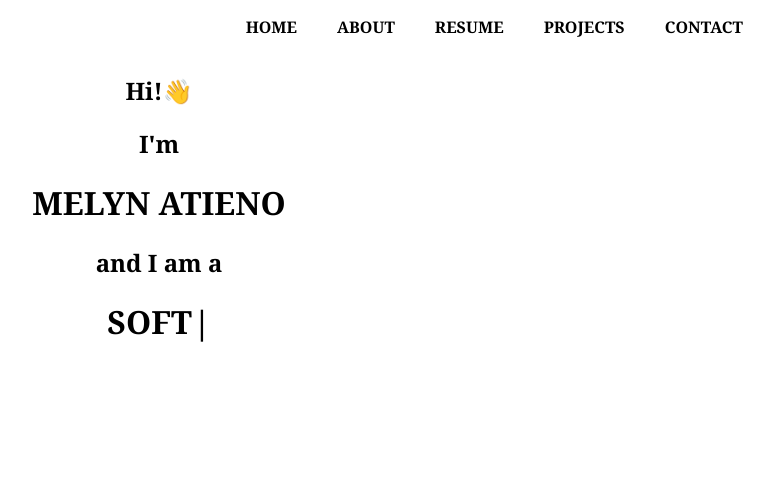
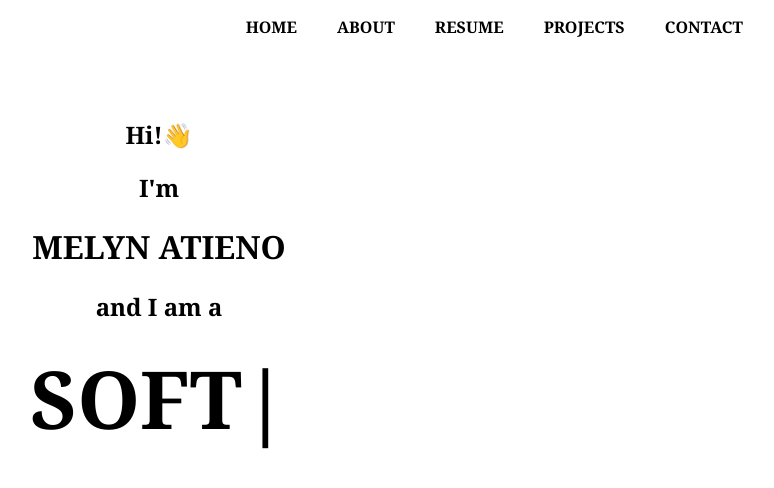
Before and after one commit to MelynAtieno/react-website-app, a React (Create React App) app: page / in a window 1280 px wide. Shown: the top 488 px of the page, without its empty margins (481-1255 px from the left). Built offline with nearby package versions, Linux system fonts and the light colour scheme.

Commit message:
style home page

```diff
--- a/src/App.css
+++ b/src/App.css
@@ -2,6 +2,7 @@
   text-align: center;
   font-family: Georgia;
   cursor: pointer;
+
 }
 
 
--- a/src/Components/Home.js
+++ b/src/Components/Home.js
@@ -4,7 +4,7 @@ import "../Styles/Home.css"
 
 function Home() {
   return (
-    <div>
+    <div className='home-page'>
         <h2>Hi!<span className='hand-wave' role="img" aria-label= "wave">👋</span> </h2>
         <h2 className='i-am'>I'm</h2>
         <h1 className='name'><b>MELYN ATIENO</b></h1>
--- a/src/Styles/Home.css
+++ b/src/Styles/Home.css
@@ -0,0 +1,9 @@
+.home-page{
+
+    text-align: center;
+    margin-top: 5%;
+}
+.job-title{
+    font-size: 5rem;
+    margin: 5px;
+}
--- a/src/Styles/Navbar.css
+++ b/src/Styles/Navbar.css
@@ -13,11 +13,12 @@ nav{
     padding: 1em;
     /*box-shadow: 5px 5px 10px #808080,
                 -5px -5px 10px #8dd8f6;*/
-    margin-bottom: 10px;
+
     position: sticky;
+    top: 0;
     text-align: right;
     cursor: pointer;
-    z-index: 2;
+
 
 }
 
```
